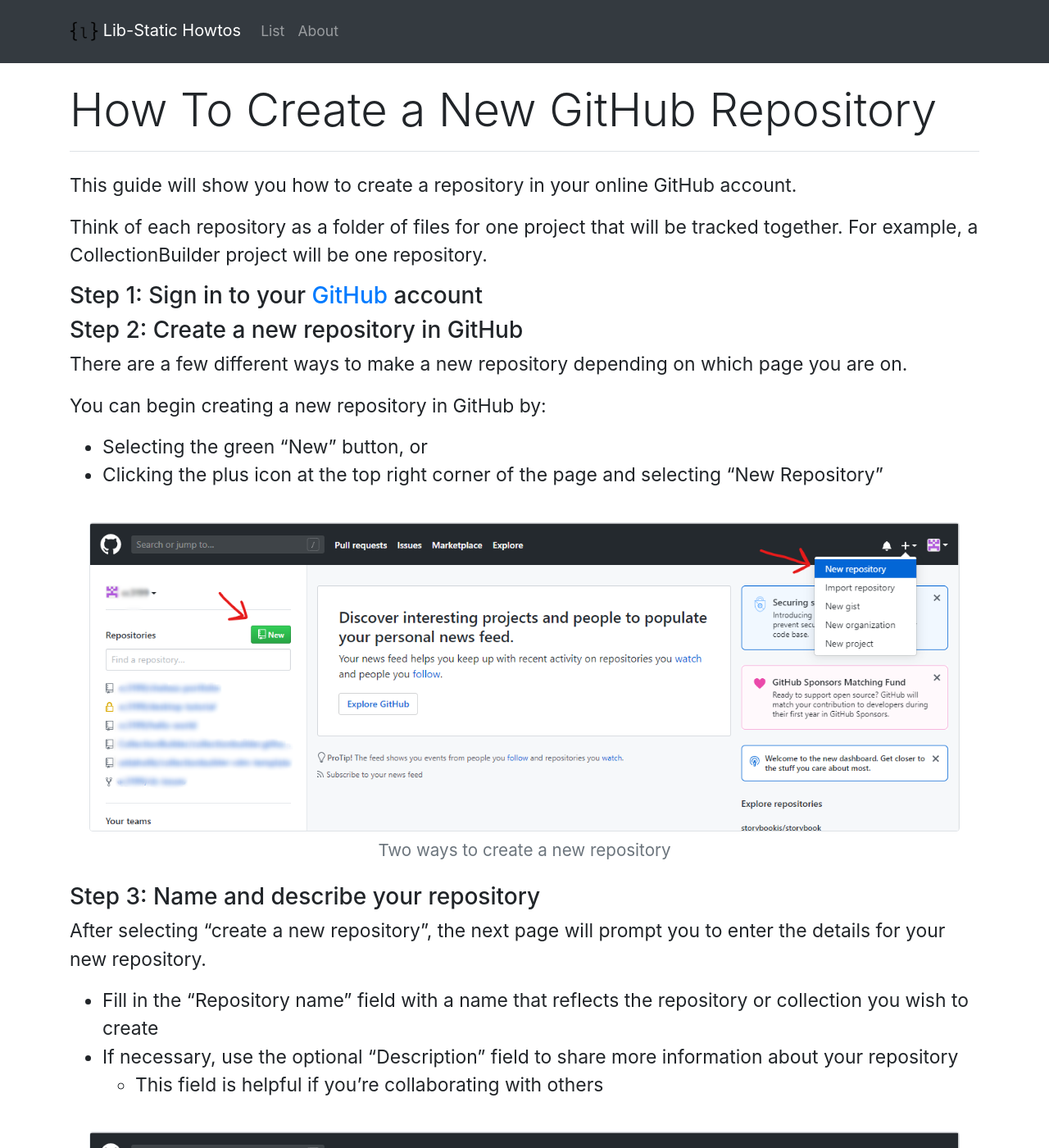
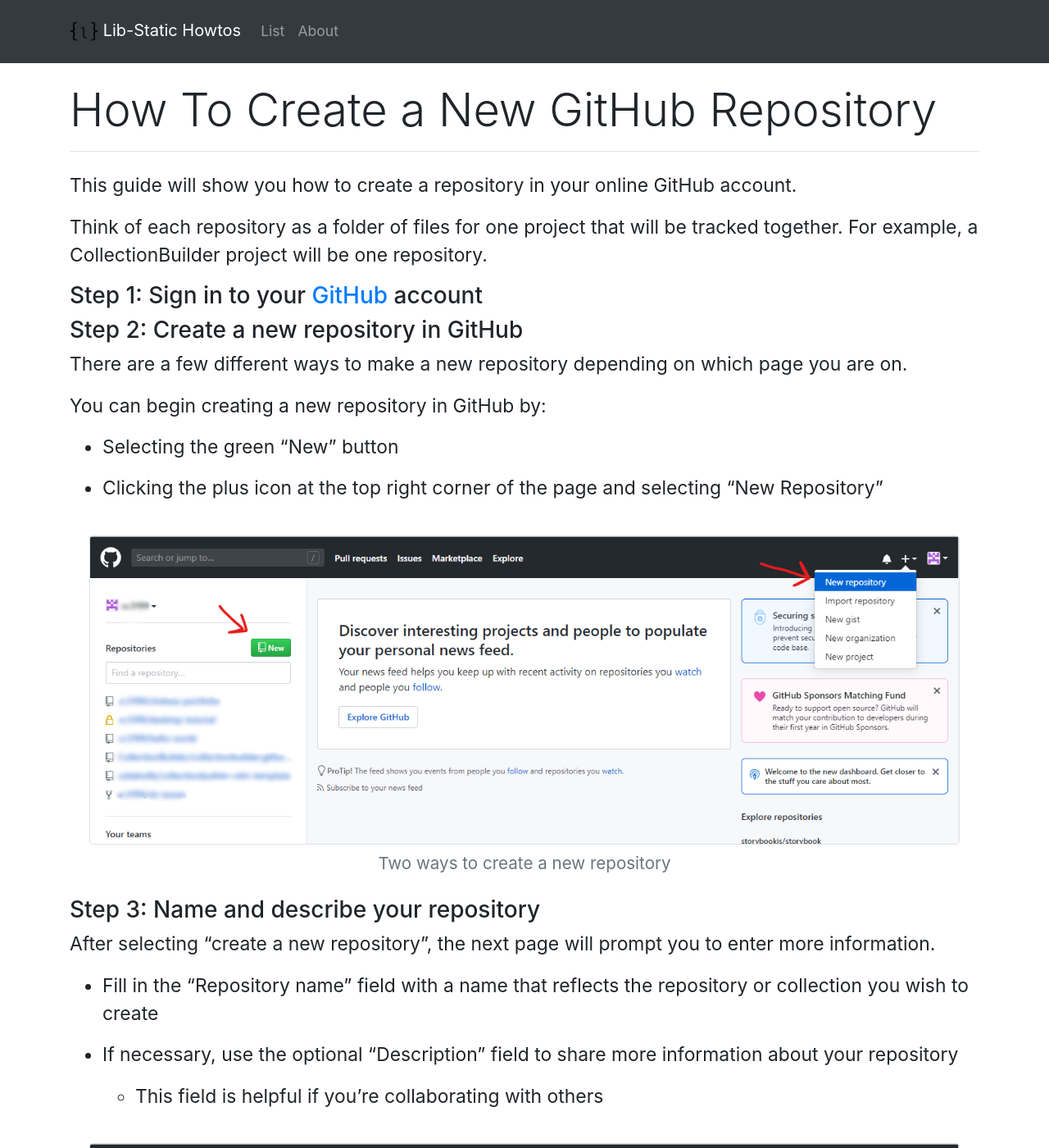
Before and after one commit to lib-static/howto, a Jekyll site: the page built from howtos/setupgithubrepo.md, in a window 1280 px wide and 1400 px high. Shown: the whole window at 82% size. Built offline with Jekyll 4.4.1, drawn with Linux system fonts in a browser that asks for light colours.

Commit message:
add new lines between bullets

```diff
--- a/howtos/setupgithubrepo.md
+++ b/howtos/setupgithubrepo.md
@@ -13,15 +13,17 @@ Think of each repository as a folder of files for one project that will be track
 There are a few different ways to make a new repository depending on which page you are on.
 
 You can begin creating a new repository in GitHub by:
-- Selecting the green "New" button, or
+- Selecting the green "New" button
+
 - Clicking the plus icon at the top right corner of the page and selecting “New Repository”
 {% include bootstrap/figure.md img="/github/github_newrepository.png" caption="Two ways to create a new repository" alt="Two ways to create a new repository in GitHub online" %}
 
 ### Step 3: Name and describe your repository
 
-After selecting "create a new repository", the next page will prompt you to enter the details for your new repository.
+After selecting "create a new repository", the next page will prompt you to enter more information.
 
 - Fill in the "Repository name" field with a name that reflects the repository or collection you wish to create
+
 - If necessary, use the optional "Description" field to share more information about your repository
   - This field is helpful if you're collaborating with others
 {% include bootstrap/figure.md img="/github/github_newdescription.png" caption="Giving your repository a name" alt="Repository name and description fields" %}
@@ -29,8 +31,10 @@ After selecting "create a new repository", the next page will prompt you to ente
 ### Step 4: README and .gitignore
 
 - Scroll down the page to the "Skip this step if you’re importing an existing repository" section
+
 - Check the box next to "Initialize this repository with a README"
   - This will create your repository with at least one document that you can edit, making it easier to get started
+
 - Select the "Add .gitignore" dropdown box, start typing "Jekyll" in the search, then select the "Jekyll" option
 
 {% include bootstrap/figure.md img="/github/github_readme.png" caption="Selecting the README box, adding the Jekyll .gitignore, and creating your repository. " alt="Checked README box, added Jekyll .gitignore, and creating the repository" %}
@@ -42,6 +46,7 @@ Awesome! You successfully created a repository.
 
 Now you are able to use this repository to:
 - Create your own [GitHub page](https://guides.github.com/features/pages/)
+
 - Create your own [CollectionBuilder](https://collectionbuilder.github.io/){:target="_blank"} page
 
 Follow this ["how-to"](githubdesktoprepo.html){:target="_blank"} to set up CollectionBuilder in your repository.
```
